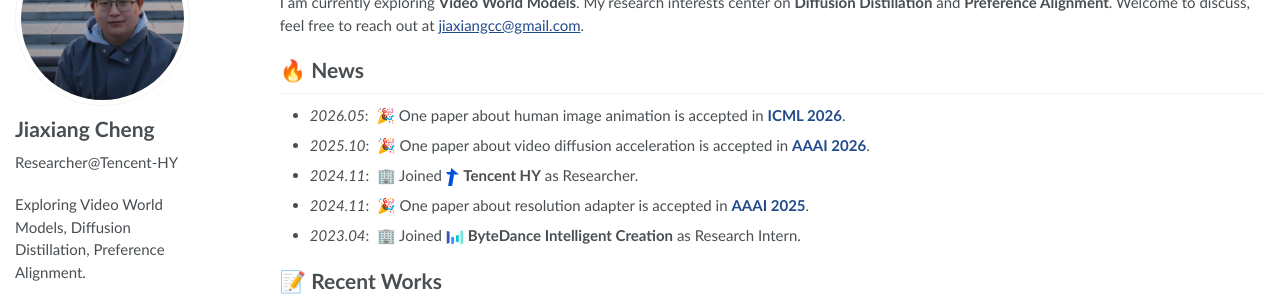
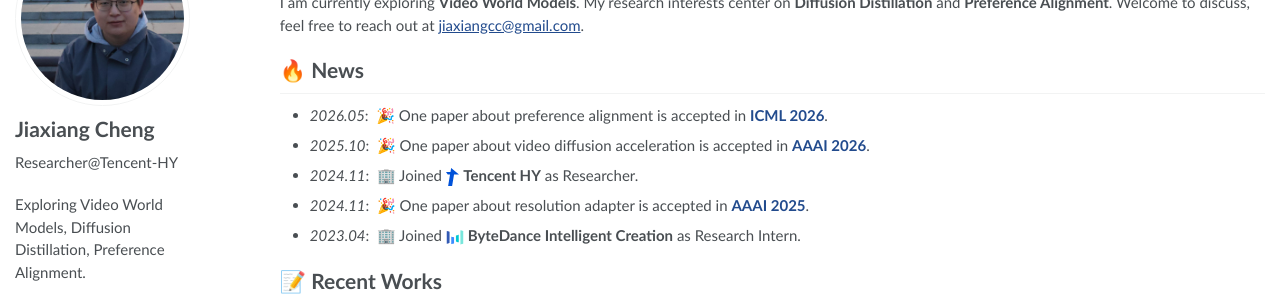
Before and after one commit to jiaxiangc/jiaxiangc.github.io, a Jekyll site: the page built from _pages/about.md, in a window 1280 px wide and 900 px high. Shown: the part 160-459 px from the top of the window. Built offline with Jekyll 4.4.1, drawn with Linux system fonts in a browser that asks for light colours.

Commit message:
fix: update ICML news topic to preference alignment

```diff
--- a/_pages/about.md
+++ b/_pages/about.md
@@ -23,7 +23,7 @@ I am currently exploring **Video World Models**. My research interests center on
 
 
 # 🔥 News
-- *2026.05*: &nbsp;🎉 One paper about human image animation is accepted in <span style="color:#224b8d; font-weight:bold;">ICML 2026</span>.
+- *2026.05*: &nbsp;🎉 One paper about preference alignment is accepted in <span style="color:#224b8d; font-weight:bold;">ICML 2026</span>.
 - *2025.10*: &nbsp;🎉 One paper about video diffusion acceleration is accepted in <span style="color:#224b8d; font-weight:bold;">AAAI 2026</span>.
 - *2024.11*: &nbsp;🏢 Joined <img src="images/tencent_logo.svg" alt="Tencent" style="height:1.2em; vertical-align:middle;"> **Tencent HY** as Researcher.
 - *2024.11*: &nbsp;🎉 One paper about resolution adapter is accepted in <span style="color:#224b8d; font-weight:bold;">AAAI 2025</span>.
```
